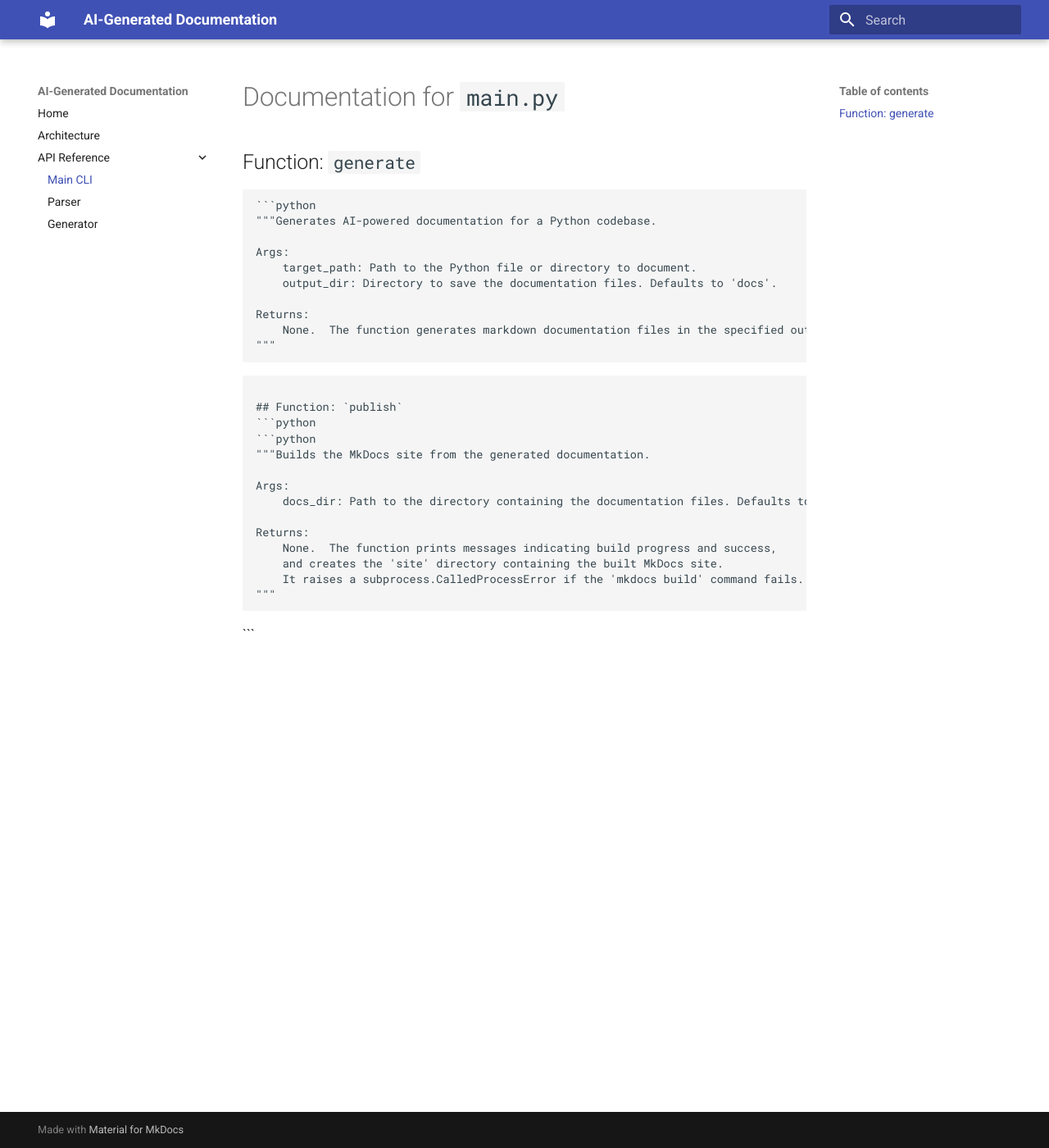
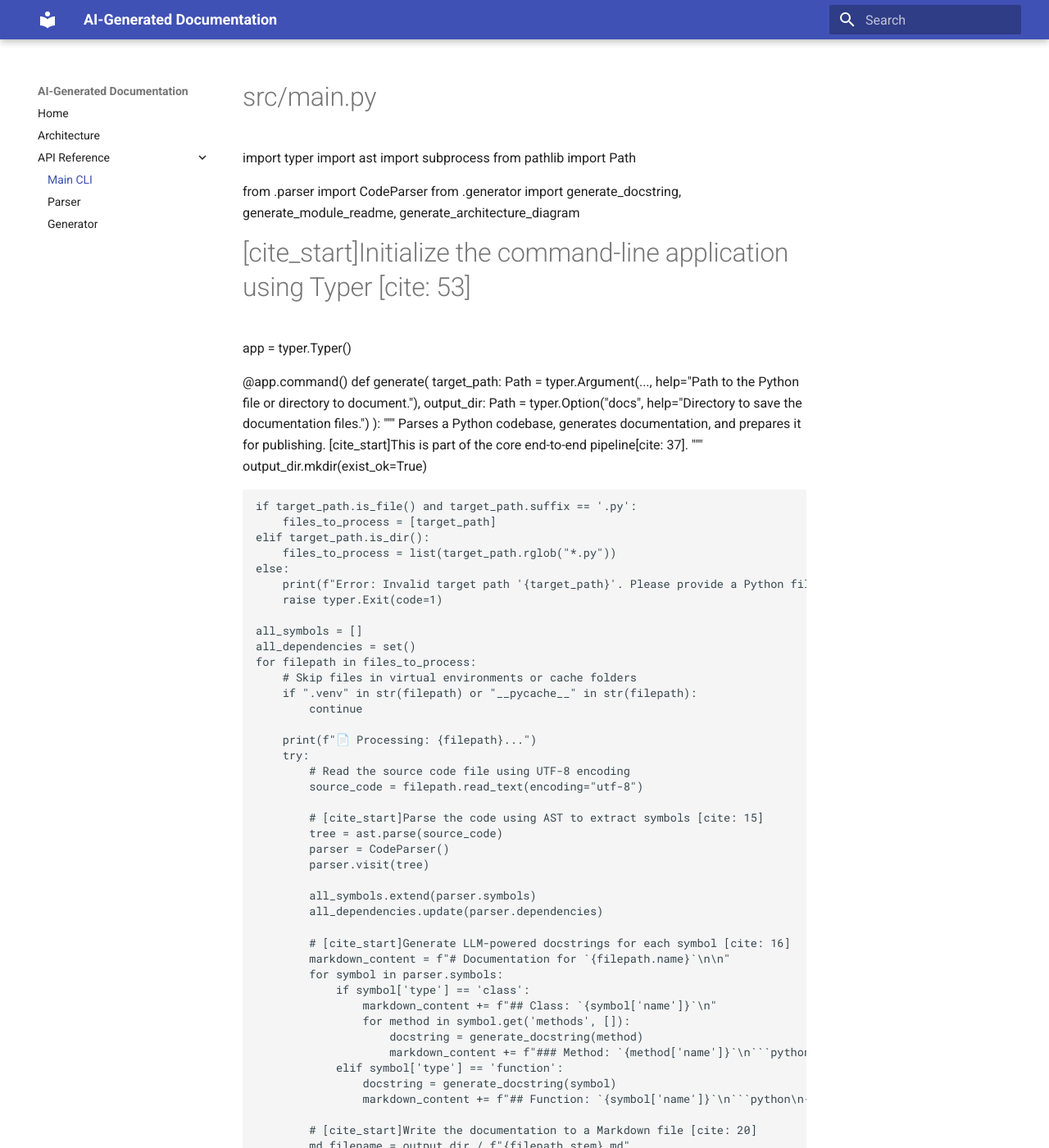
Before and after one commit to sushversesai-pixel/auto-documenter, an MkDocs documentation site: the page built from docs/main.md, in a window 1280 px wide and 1400 px high. Shown: the whole window at 82% size. Built offline with MkDocs 1.6.1 and Material for MkDocs 9.7.7, drawn with Linux system fonts in a browser that asks for light colours; some of the changed text lies outside the part shown.

Commit message:
Final code updates and fixes

````diff
--- a/docs/main.md
+++ b/docs/main.md
@@ -1,32 +1,113 @@
-# Documentation for `main.py`
+# src/main.py
+import typer
+import ast
+import subprocess
+from pathlib import Path
 
-## Function: `generate`
-```python
-```python
-"""Generates AI-powered documentation for a Python codebase.
+from .parser import CodeParser
+from .generator import generate_docstring, generate_module_readme, generate_architecture_diagram
 
-Args:
-    target_path: Path to the Python file or directory to document.
-    output_dir: Directory to save the documentation files. Defaults to 'docs'.
+# [cite_start]Initialize the command-line application using Typer [cite: 53]
+app = typer.Typer()
 
-Returns:
-    None.  The function generates markdown documentation files in the specified output directory.  It prints messages indicating progress and any errors encountered.
+@app.command()
+def generate(
+    target_path: Path = typer.Argument(..., help="Path to the Python file or directory to document."),
+    output_dir: Path = typer.Option("docs", help="Directory to save the documentation files.")
+):
+    """
+    Parses a Python codebase, generates documentation, and prepares it for publishing.
+    [cite_start]This is part of the core end-to-end pipeline[cite: 37].
+    """
+    output_dir.mkdir(exist_ok=True)
+
+    if target_path.is_file() and target_path.suffix == '.py':
+        files_to_process = [target_path]
+    elif target_path.is_dir():
+        files_to_process = list(target_path.rglob("*.py"))
+    else:
+        print(f"Error: Invalid target path '{target_path}'. Please provide a Python file or a directory.")
+        raise typer.Exit(code=1)
+
+    all_symbols = []
+    all_dependencies = set()
+    for filepath in files_to_process:
+        # Skip files in virtual environments or cache folders
+        if ".venv" in str(filepath) or "__pycache__" in str(filepath):
+            continue
+
+        print(f"📄 Processing: {filepath}...")
+        try:
+            # Read the source code file using UTF-8 encoding
+            source_code = filepath.read_text(encoding="utf-8")
+
+            # [cite_start]Parse the code using AST to extract symbols [cite: 15]
+            tree = ast.parse(source_code)
+            parser = CodeParser()
+            parser.visit(tree)
+
+            all_symbols.extend(parser.symbols)
+            all_dependencies.update(parser.dependencies)
+
+            # [cite_start]Generate LLM-powered docstrings for each symbol [cite: 16]
+            markdown_content = f"# Documentation for `{filepath.name}`\n\n"
+            for symbol in parser.symbols:
+                if symbol['type'] == 'class':
+                    markdown_content += f"## Class: `{symbol['name']}`\n"
+                    for method in symbol.get('methods', []):
+                        docstring = generate_docstring(method)
+                        markdown_content += f"### Method: `{method['name']}`\n```python\n{docstring}\n```\n\n"
+                elif symbol['type'] == 'function':
+                    docstring = generate_docstring(symbol)
+                    markdown_content += f"## Function: `{symbol['name']}`\n```python\n{docstring}\n```\n\n"
+
+            # [cite_start]Write the documentation to a Markdown file [cite: 20]
+            md_filename = output_dir / f"{filepath.stem}.md"
+            md_filename.write_text(markdown_content, encoding="utf-8")
+            print(f"   ✔️ Saved docstrings to {md_filename}")
+        except Exception as e:
+            print(f"   ❌ Error processing {filepath}: {e}")
+
+    if target_path.is_dir():
+        # [cite_start]Generate a README for the entire module/directory [cite: 17]
+        print("   - Generating project README...")
+        readme_content = generate_module_readme(all_symbols, target_path.name)
+        readme_path = output_dir / "index.md"
+        readme_path.write_text(readme_content, encoding="utf-8")
+        print(f"✔️ Project README saved to {readme_path}")
+
+        # [cite_start]Generate the architecture diagram [cite: 22, 42]
+        print("   - Generating architecture diagram...")
+        diagram_content = generate_architecture_diagram(all_dependencies, target_path.name)
+        if diagram_content:
+            diagram_path = output_dir / "architecture.md"
+            diagram_path.write_text(diagram_content, encoding="utf-8")
+            print(f"✔️ Architecture diagram saved to {diagram_path}")
+
+
+@app.command()
+def publish(
+    docs_dir: Path = typer.Option("docs", help="Directory containing the documentation files.")
+):
+    """
+    [cite_start]Builds the MkDocs site from the generated documentation, creating the final HTML output[cite: 39, 40].
+    """
+    mkdocs_config = f"""
+site_name: AI-Generated Documentation
+theme:
+  name: material
+nav:
+  - Home: index.md
+  - Architecture: architecture.md
 """
-```
-```
 
-## Function: `publish`
-```python
-```python
-"""Builds the MkDocs site from the generated documentation.
+    config_path = Path("mkdocs.yml")
+    config_path.write_text(mkdocs_config, encoding="utf-8")
 
-Args:
-    docs_dir: Path to the directory containing the documentation files. Defaults to 'docs'.
+    print("Building documentation site with MkDocs...")
+    subprocess.run(["mkdocs", "build"], check=True, shell=True)
+    print("✔️ Site built successfully in the 'site' directory!")
 
-Returns:
-    None.  The function prints messages indicating build progress and success,
-    and creates the 'site' directory containing the built MkDocs site.
-    It raises a subprocess.CalledProcessError if the 'mkdocs build' command fails.
-"""
-```
-```
+
+if __name__ == "__main__":
+    app()
````
